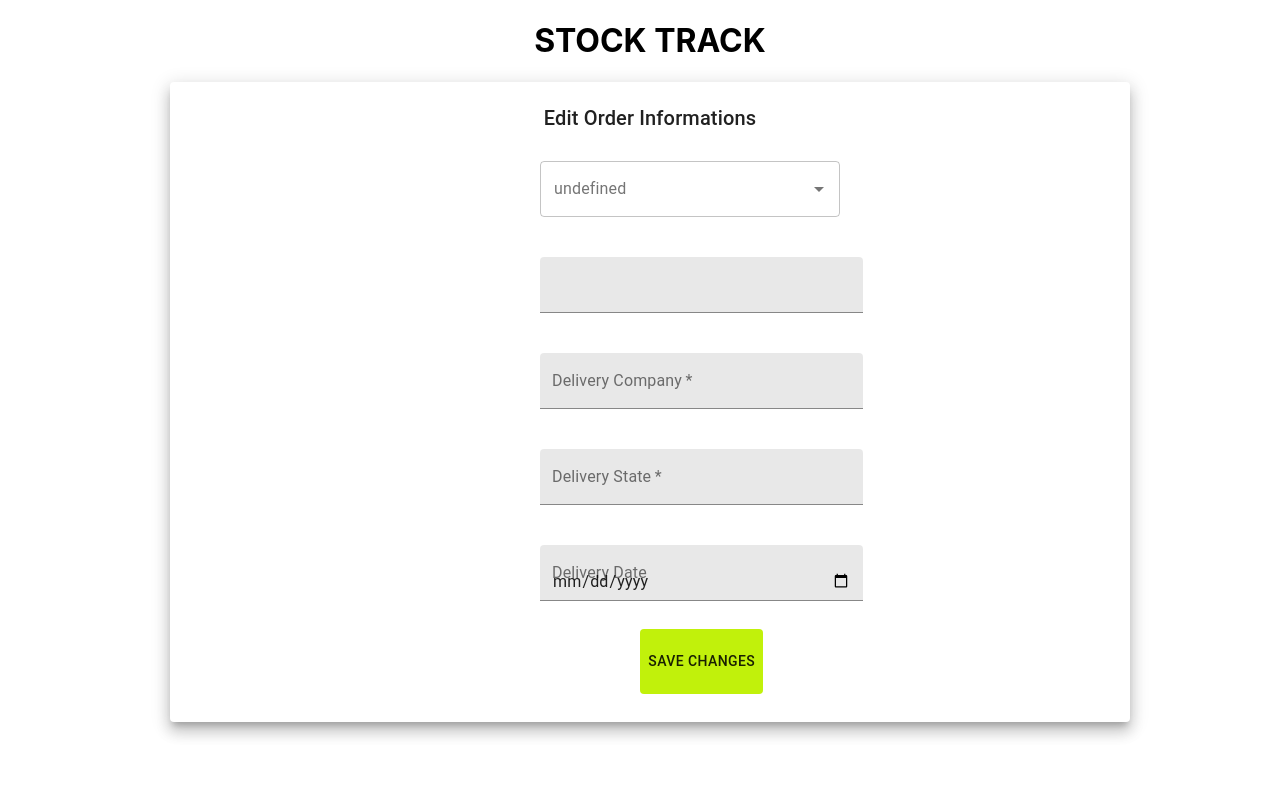
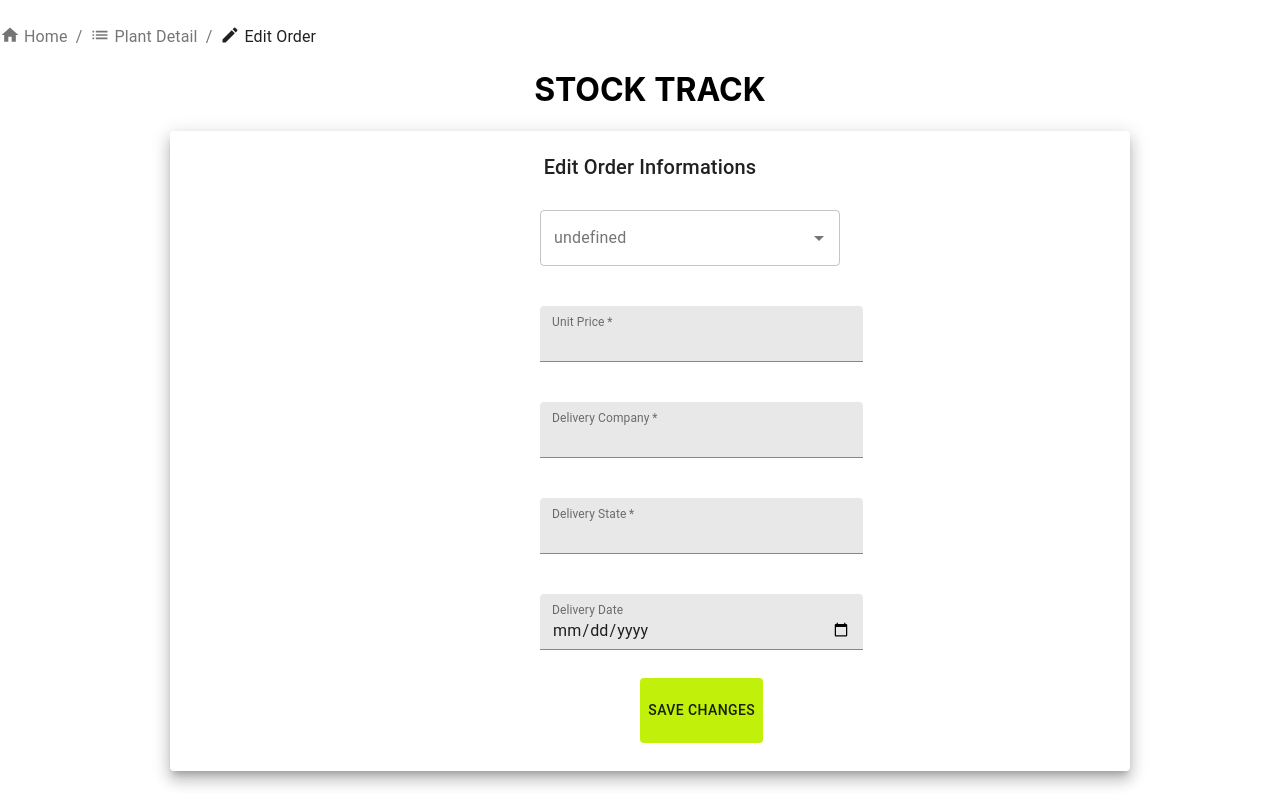
Before and after one commit to alperenoz14/stock_track_react, a React (Create React App) app: page /Edit/1 in a window 1280 px wide. Built offline with nearby package versions, Linux system fonts and the light colour scheme; no server answers.

Commit message:
Breadcrubs added to edit and add order page

```diff
--- a/src/components/AddOrder.js
+++ b/src/components/AddOrder.js
@@ -88,7 +88,7 @@ const AddOrder = () => {
         }).then(res => res.json())
             .then(setTimeout(async () => {
                 await setRedirect(true)
-            }, 500))
+            }, 600))
             .then(toast.success("New Order has been Added Successfully !", { position: toast.POSITION.TOP_RIGHT }))
     }
 
@@ -193,7 +193,7 @@ const AddOrder = () => {
                                     <Grid item xs={7}>
                                         <TextField
                                             onChange={e => handleInputs(e.target.id, e.target.value)}
-
+                                            InputLabelProps={{shrink:true}}
                                             id="deliveryDate"
                                             //name="Delivery Date"
                                             label="Delivery Date"
--- a/src/components/EditOrder.js
+++ b/src/components/EditOrder.js
@@ -8,6 +8,11 @@ import { useEffect, useState } from 'react';
 import { Redirect } from 'react-router-dom';
 import { toast } from 'react-toastify';
 import 'react-toastify/dist/ReactToastify.css';
+import Breadcrumbs from '@material-ui/core/Breadcrumbs';
+import Link from '@material-ui/core/Link';
+import HomeIcon from '@material-ui/icons/Home';
+import ListIcon from '@material-ui/icons/List';
+import EditIcon from '@material-ui/icons/Edit';
 
 
 const EditOrder = () => {
@@ -18,13 +23,23 @@ const EditOrder = () => {
     const [currentOrder, setCurrentOrder] = useState({})
     const [redirect, setRedirect] = useState(false)
 
+    const usebreadCrumbStyles = makeStyles((theme) => ({
+        link: {
+            display: 'flex',
+        },
+        icon: {
+            marginRight: theme.spacing(0.5),
+            width: 20,
+            height: 20,
+        },
+    }));
+    const breadCrumbclasses = usebreadCrumbStyles();
+
     const param = useParams()
     const orderId = param.orderId
 
-    const handleSubmit = async (e) =>{
+    const handleSubmit = async (e) => {
         e.preventDefault()
-        // const updatedOrder = currentOrder
-        // delete updatedOrder.productName
         await putRequest(currentOrder)
     }
 
@@ -59,10 +74,12 @@ const EditOrder = () => {
             headers: {
                 'Content-Type': 'application/json'
             },
-            body:JSON.stringify(updatedOrder)
+            body: JSON.stringify(updatedOrder)
         }).then(res => res.json())
-        .then(setRedirect(true))
-        .then(toast.success("The Order has been Updated Successfully !",{position: toast.POSITION.TOP_RIGHT}))
+            .then(setTimeout(async () => {
+                await setRedirect(true)
+            }, 500))
+            .then(toast.success("The Order has been Updated Successfully !", { position: toast.POSITION.TOP_RIGHT }))
     }
 
     useEffect(async () => {
@@ -70,8 +87,23 @@ const EditOrder = () => {
     }, [])
 
 
-    if (redirect) {return <Redirect to={`/PlantDetail/${currentOrder.plantId}`}/>}
+    if (redirect) { return <Redirect to={`/PlantDetail/${currentOrder.plantId}`} /> }
     return (
+        <div>
+            <Breadcrumbs aria-label="breadcrumb" style={{ marginTop: '25px' }}>
+                <Link color="inherit" href="/"className={breadCrumbclasses.link}>
+                    <HomeIcon className={breadCrumbclasses.icon} />
+                    Home
+                </Link>
+                <Link color="inherit" href={`/PlantDetail/${currentOrder.plantId}`} className={breadCrumbclasses.link}>
+                    <ListIcon className={breadCrumbclasses.icon} />
+                    Plant Detail
+                </Link>
+                <Typography color="textPrimary" className={breadCrumbclasses.link}>
+                    <EditIcon className={breadCrumbclasses.icon} />
+                    Edit Order
+                </Typography>
+            </Breadcrumbs>
             <Grid item xs={9} style={{ marginLeft: '170px' }}>
                 <h1>STOCK TRACK</h1>
                 <Paper elevation={10} style={{ padding: 20, height: 'auto', width: 'auto' }} >
@@ -80,7 +112,7 @@ const EditOrder = () => {
                             Edit Order Informations
                         </Typography>
                         <br></br>
-                    <form onSubmit={e=>handleSubmit(e)}>
+                        <form onSubmit={e => handleSubmit(e)}>
                             <div style={{ marginLeft: '350px' }}>
                                 <Grid container spacing={3}>
                                     <Grid id item xs={7}>
@@ -102,14 +134,12 @@ const EditOrder = () => {
                                     <Grid item xs={7}>
                                         <TextField
                                             required
+                                            InputLabelProps={{ shrink: true }}
                                             value={currentOrder.unitPrice}
-                                        inputProps={
-                                            { contentEditable: 'true' }
-                                        }
                                             onChange={e => setCurrentOrder({ ...currentOrder, unitPrice: e.target.value })}
                                             id="unitPrice"
                                             name="Unit Price"
-                                        //label="Unit Price"
+                                            label="Unit Price"
                                             fullWidth
                                             autoComplete=""
                                             variant='filled'
@@ -123,6 +153,7 @@ const EditOrder = () => {
                                     <Grid item xs={7}>
                                         <TextField
                                             required
+                                            InputLabelProps={{ shrink: true }}
                                             value={currentOrder.deliveryCompany}
                                             onChange={e => setCurrentOrder({ ...currentOrder, deliveryCompany: e.target.value })}
                                             id="deliveryCompany"
@@ -140,6 +171,7 @@ const EditOrder = () => {
                                     <Grid item xs={7}>
                                         <TextField
                                             required
+                                            InputLabelProps={{ shrink: true }}
                                             value={currentOrder.deliveryState}
                                             onChange={e => setCurrentOrder({ ...currentOrder, deliveryState: e.target.value })}
                                             id="deliveryState"
@@ -156,6 +188,7 @@ const EditOrder = () => {
                                 <Grid container spacing={3}>
                                     <Grid item xs={7}>
                                         <TextField
+                                            InputLabelProps={{ shrink: true }}
                                             value={currentOrder.deliveryDate}
                                             onChange={e => setCurrentOrder({ ...currentOrder, deliveryDate: e.target.value })}
                                             id="deliverydate"
@@ -178,7 +211,7 @@ const EditOrder = () => {
                     </div>
                 </Paper>
             </Grid >
-
+        </div>
 
     );
 }
```
Lines whose indentation alone changed are shown as unchanged.
